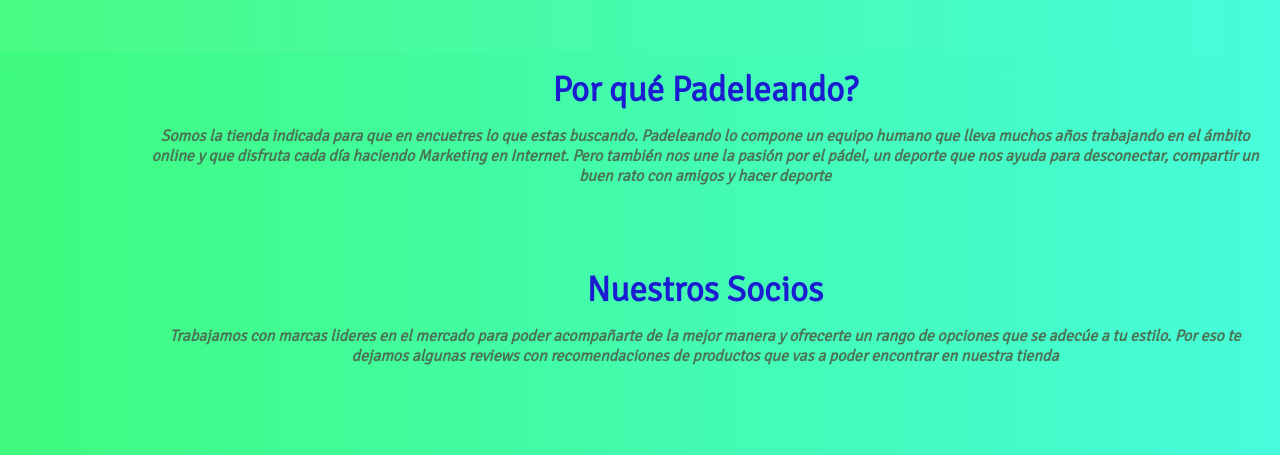
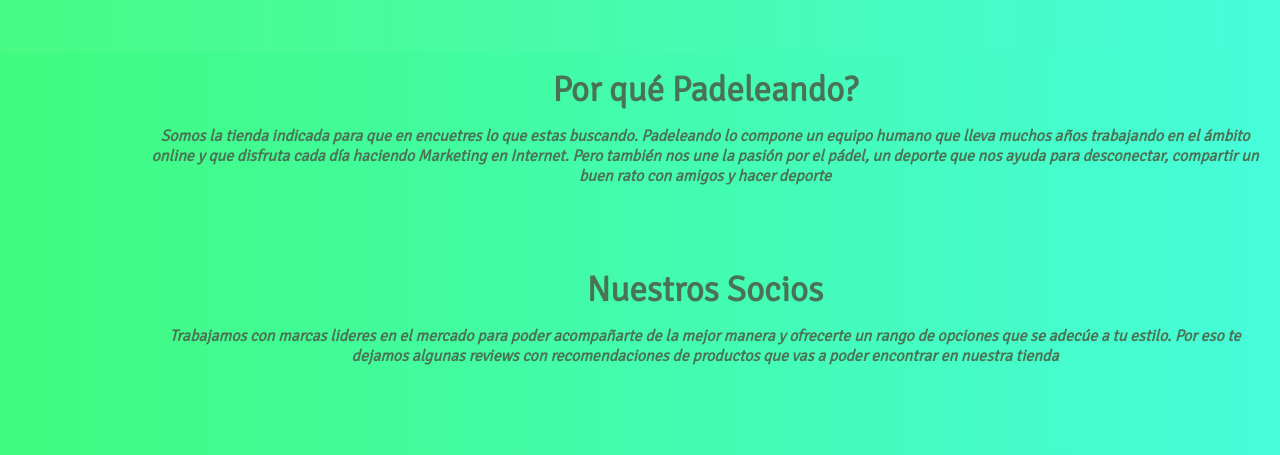
Before and after one commit to esege23/miprimerproyecto, a plain HTML site: page index.html in a window 1280 px wide. Shown: the part 942-1397 px from the top of the page. Drawn offline with Linux system fonts and the light colour scheme.

Commit message:
modificacion de color h2

```diff
--- a/css/estilos.css
+++ b/css/estilos.css
@@ -82,7 +82,7 @@
 h2{
     font-size: 35px;
     padding-bottom: 15px;
-    color: rgb(28, 28, 209)
+    color: rgb(74, 114, 84);
 }
 p{
     color: rgb(74, 114, 84);
```
